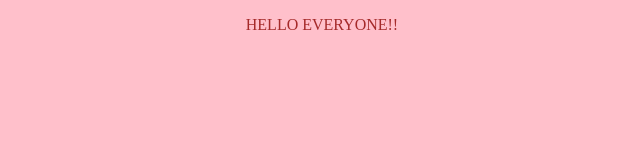
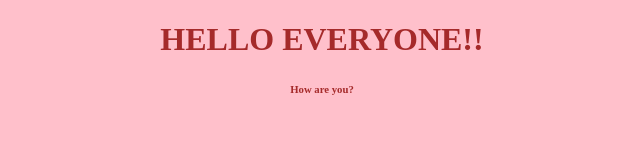
Before and after one commit to kamalketaki09/newRepositoryforPartice, a plain HTML site: page index.html in a window 1280 px wide. Shown: the whole page, without its empty margins (318-958 px from the left). Drawn offline with Linux system fonts and the light colour scheme.

Commit message:
Updated index.html

```diff
--- a/index.html
+++ b/index.html
@@ -4,6 +4,7 @@
         <link rel="stylesheet" href="styles.css">
     </head>
     <body>
-        <p>HELLO EVERYONE!!</p>
+        <h1>HELLO EVERYONE!!</h1>
+        <h6>How are you?</h6>
     </body>
 </html>
```
